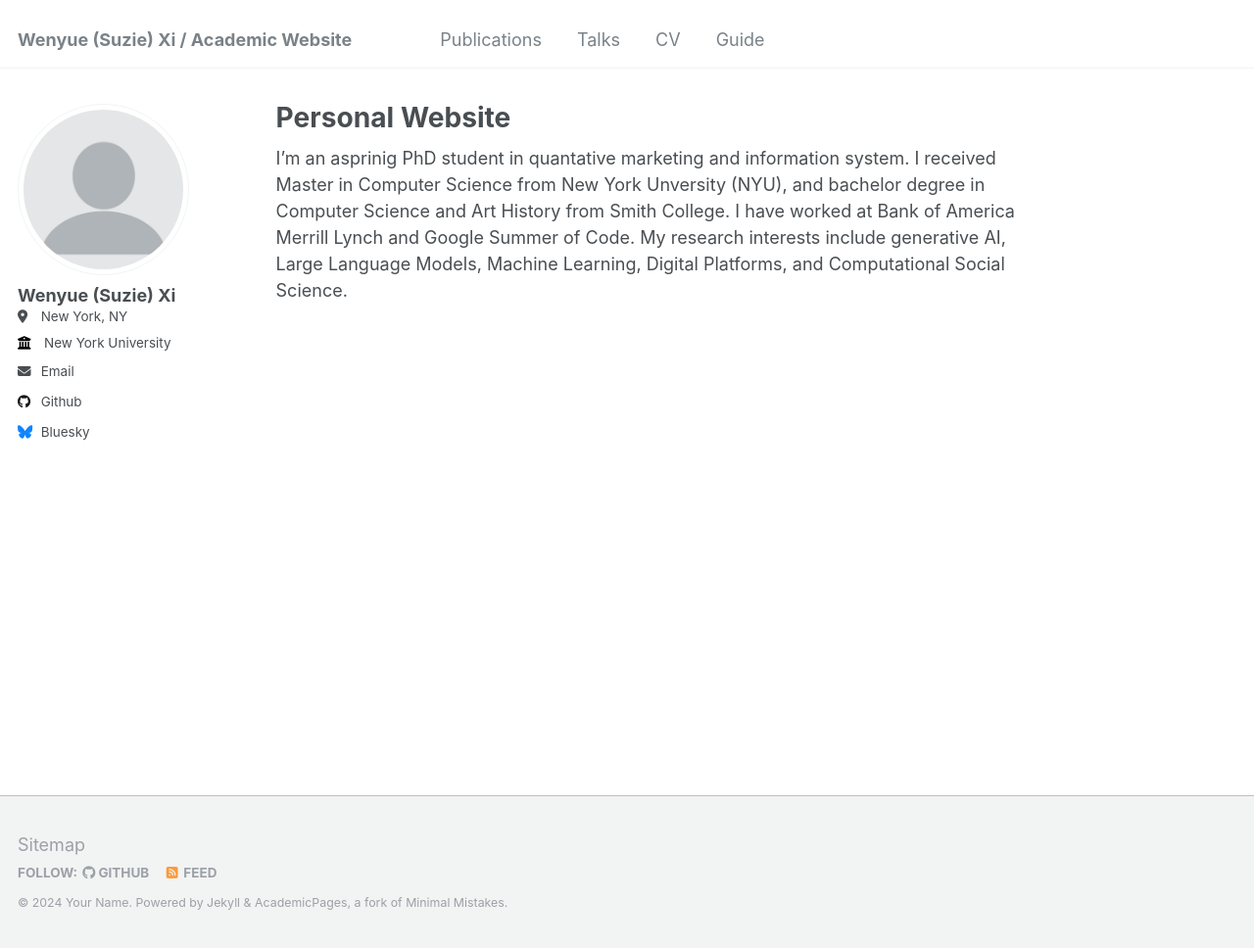
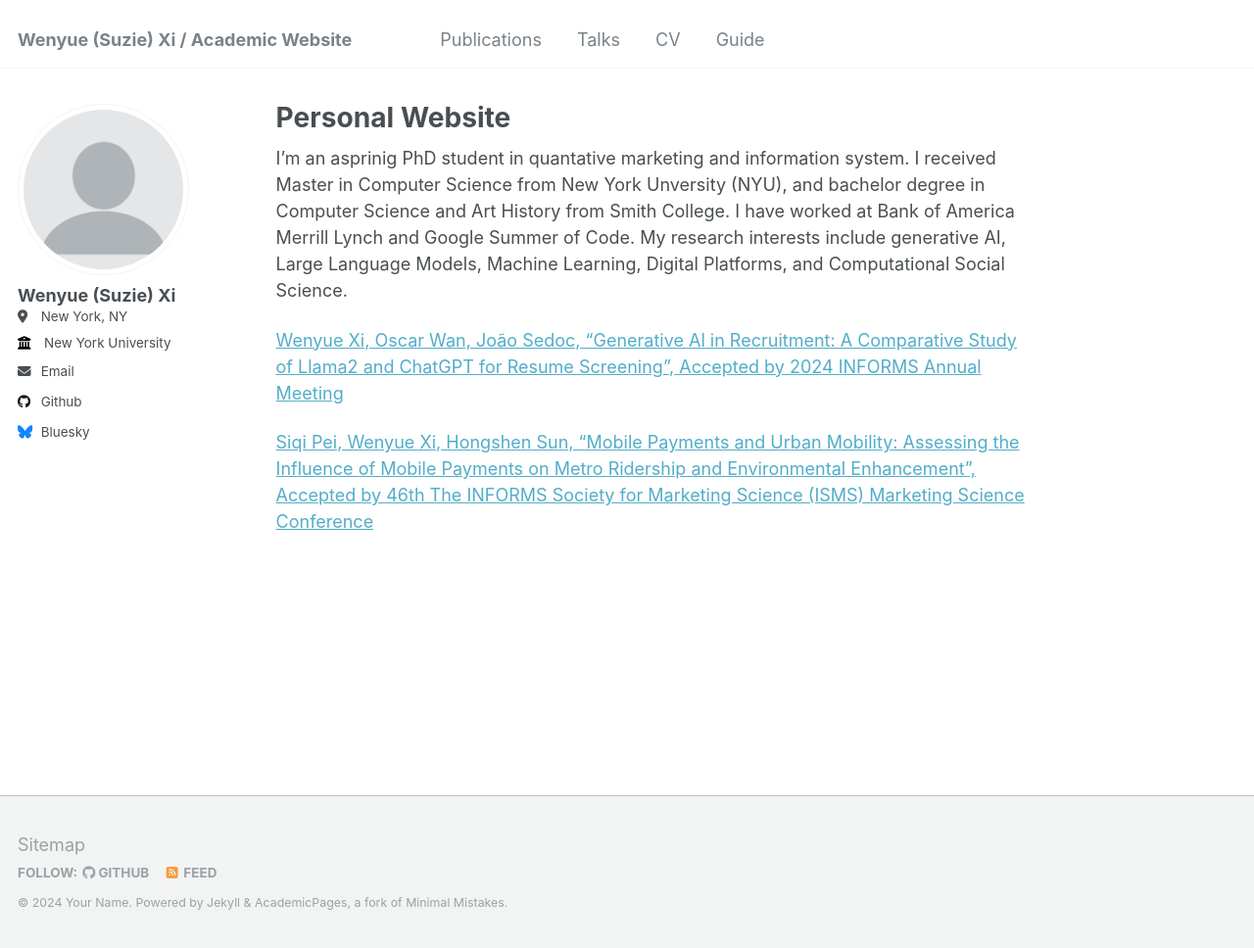
Before and after one commit to suziexi/suziexi.github.io, a Jekyll site: the page built from _pages/about.md, in a window 1280 px wide and 968 px high. Shown: the whole window at 98% size. Built offline with Jekyll 4.4.1, drawn with Linux system fonts in a browser that asks for light colours.

Commit message:
Update about.md

```diff
--- a/_pages/about.md
+++ b/_pages/about.md
@@ -7,3 +7,8 @@ redirect_from:
   - /about.html
 ---
 I'm an asprinig PhD student in quantative marketing and information system. I received Master in Computer Science from New York Unversity (NYU), and bachelor degree in Computer Science and Art History from Smith College. I have worked at Bank of America Merrill Lynch and Google Summer of Code. My research interests include generative AI, Large Language Models, Machine Learning, Digital Platforms, and Computational Social Science.
+
+<p><a href="abstract1.html">Wenyue Xi, Oscar Wan, João Sedoc, “Generative Al in Recruitment: A Comparative Study of Llama2 and ChatGPT for Resume Screening”, Accepted by 2024 INFORMS Annual Meeting</a></p>
+
+
+<p><a href="abstract2.html">Siqi Pei, Wenyue Xi, Hongshen Sun, “Mobile Payments and Urban Mobility: Assessing the Influence of Mobile Payments on Metro Ridership and Environmental Enhancement”, Accepted by 46th The INFORMS Society for Marketing Science (ISMS) Marketing Science Conference</a></p>
```
